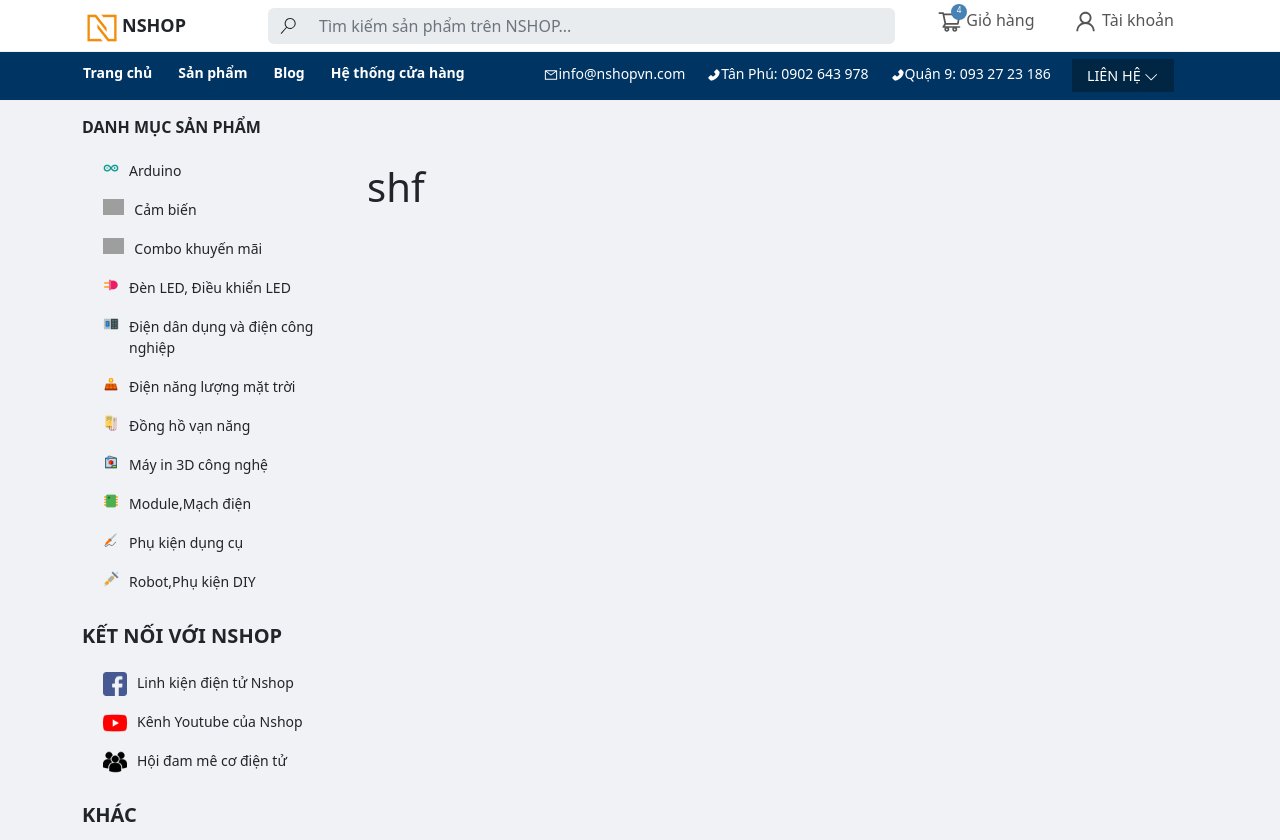
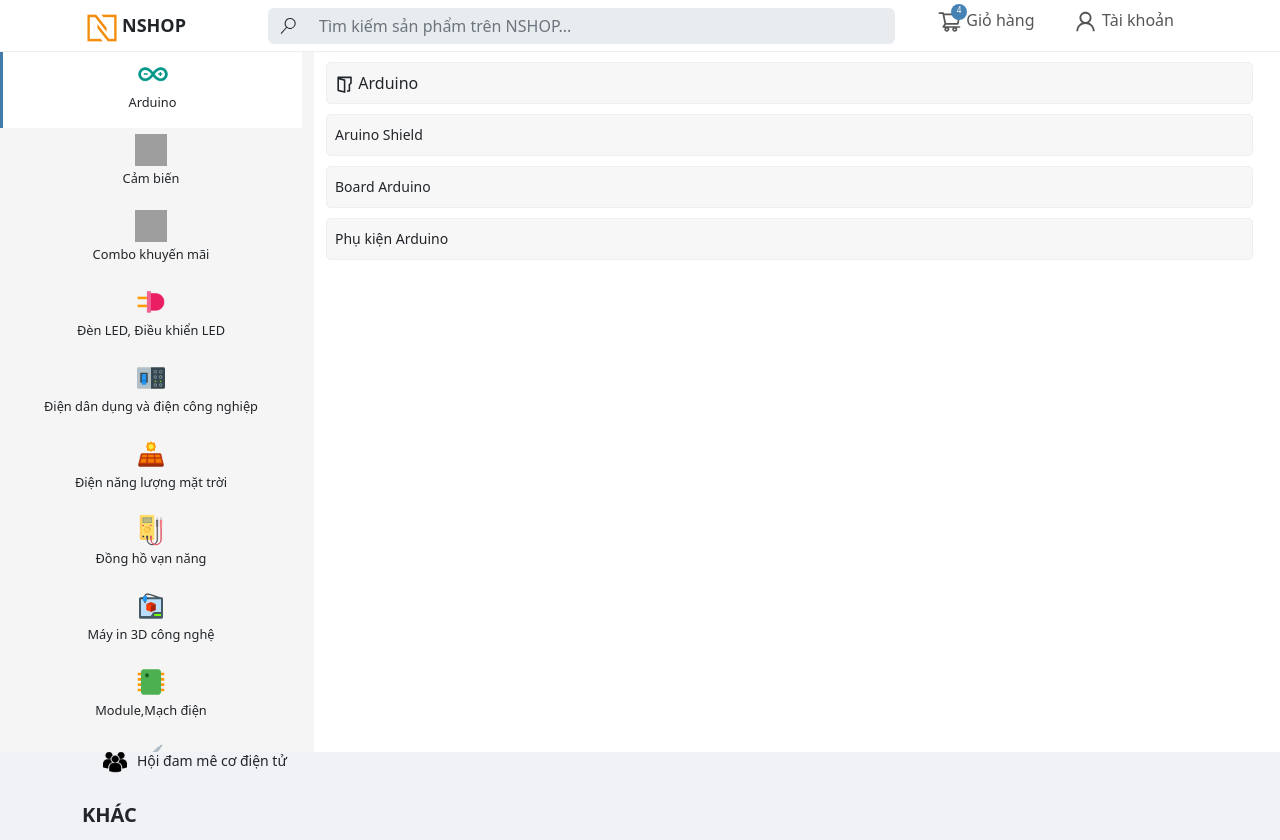
Before and after one commit to baconbao123/Nshop, a React (Create React App) app: page /category in a window 1280 px wide. Built offline with nearby package versions, Linux system fonts and the light colour scheme; grey boxes are pictures that could not be loaded.

Commit message:
Long update category component

```diff
--- a/src/components/Category/Category.css
+++ b/src/components/Category/Category.css
@@ -0,0 +1,75 @@
+
+.container-category{
+    position: fixed;
+    top: 52px;
+    left: 0;
+    right: 0;
+    /* margin-top: 48px !important; */
+    line-height: 1.5rem;
+    min-height: 100vh;
+}
+/*col-md3*/
+.icon-sidebar{
+    text-align: center;
+}
+.ul-category{
+    background-color: #F5F5F5;
+    list-style: none;
+    position: sticky;
+    height: calc(100vh - 100px) ;
+    overflow-y: overlay;
+
+}
+
+.ul-category li{
+    text-align: center;
+    cursor: pointer;
+    padding: 6px 0;
+}
+/*md-9*/
+.container-sidebar{
+    background-color: #fff;
+    list-style: none;
+    position: sticky;
+    height: calc(100vh - 100px) ;
+    overflow-y: auto;
+}
+/*active khi click vào item-category*/
+.active-sidebar-md{
+    border-left: 3px solid #427AA9 ;
+    background-color: #fff;
+}
+/**/
+.childList-sidebar{
+    padding-left: 0px;
+    width: calc(100vw - 37%);
+
+    font-size:.875rem;
+    font-weight: 400;
+}
+.childList-sidebar li{
+    padding: 8px;
+    list-style: none;
+    margin-top: 10px;
+    background-color: #F7F7F7;
+    border-radius: 5px;
+    border: 1px solid #EEEEEE;
+    cursor: pointer;
+}
+/*===============*/
+.content-category{
+    padding: 8px;
+    list-style: none;
+    margin-top: 10px;
+    background-color: #F7F7F7;
+    border-radius: 5px;
+    border: 1px solid #EEEEEE;
+    font-weight: 500;
+    margin-top: 10px;
+    width: calc(100vw - 37%);
+}
+.icon-folder{
+    transform: rotate(90deg);
+    font-size: 1.2rem;
+
+}
--- a/src/components/Category/Category.js
+++ b/src/components/Category/Category.js
@@ -1,8 +1,9 @@
 import React, { useEffect, useState } from 'react'
-import {Row} from 'react-bootstrap'
-import {Col} from 'react-bootstrap'
+import { Row } from 'react-bootstrap'
+import { Col } from 'react-bootstrap'
 
 //img
+import ItemCategory from './ItemCategory'
 import ardyino from "../../img/iconSildebar/arduino-icon.png"
 import cambien from "../../img/iconSildebar/cam-bien.png"
 import combo from "../../img/iconSildebar/combo.png"
@@ -17,18 +18,79 @@
 import facebook from "../../img/iconSildebar/facebook.png"
 import youtube from "../../img/iconSildebar/youtube.png"
 import group from "../../img/iconSildebar/group.png"
+import {RiFolderOpenLine} from 'react-icons/ri'
+/*CSS */
+import './Category.css'
+import './ItemCategory.css'
+
 function Category() {
+  const [items, setItems] = useState([]);
+  const [selectedItem, setSelectedItem] = useState(items[0]);
+  const [selectedContent, setSelectedContent] = useState(null);
+  const [activeItemIndex, setActiveItemIndex] = useState(0);
+  useEffect(() => {
+
+    setItems([{ add: 'true', icon: ardyino, content: "Arduino", child: ['Aruino Shield', 'Board Arduino', 'Phụ kiện Arduino'] },
+    { add: 'true', icon: cambien, content: "Cảm biến", child: ['Cảm biến âm thanh', 'Cảm biến ánh sáng', 'Cảm biến cân nặng (Loadcell)', 'Cảm biến chuyển động', 'Cảm biến độ đục của nước', 'Cảm biến dò line', 'Cảm biến độ pH', 'Cảm biến gió', 'Cảm biến hồng ngoại', 'Cảm biến khoảng cách vật cản'] },
+    { icon: combo, content: "Combo khuyến mãi" },
+    {
+      add: 'true', icon: denLed, content: "Đèn LED, Điều khiển LED", child: ['Đèn báo', 'Đèn báo có còi', 'Đèn led dây', 'Đèn led thanh', 'Led đom đóm', 'Led RGB', 'Led siêu sáng', 'Led thông thường khác', 'Led UV'
+        , 'Mạch điều khiển LED', 'Phụ kiện ngành Led']
+    },
+    { add: 'true', icon: dienDanDung, content: "Điện dân dụng và điện công nghiệp", child: ['Cầu chì', 'CB tép (MCB)', 'Connector', 'Contactor', 'Dụng cụ, phụ kiện', ' Linh kiện điện dân dụng', 'Relay nhiệt'] },
+    { add: 'true', icon: dienNangLuong, content: "Điện năng lượng mặt trời", child: ['Sạc và điều khiển sạc', 'Tấm pin năng lượng mặt trời'] },
+    { add: 'true', icon: dongHo, content: "Đồng hồ vạn năng", child: ['Đồng hồ vạn năng', 'Phụ kiện đồng vạn năng'] },
+    { add: 'true', icon: mayIn, content: "Máy in 3D công nghệ", child: ['Laser', 'Công nghệ'] },
+    { add: 'true', icon: machDien, content: "Module,Mạch điện", child: ['Âm thanh', 'Khuếch đại', 'Biến cao tần', 'Điều khiển động cơ', 'Dimer, Tạo xung', ' Đồng hồ đo dòng điện,điện áp, công suất', 'Đồng hồ ddo nhiệt độ và độ ẩm', 'Đóng ngắt,Relay', 'Giao tiếp,Chuyển đổi'] },
+    { add: 'true', icon: phuKien, content: "Phụ kiện dụng cụ", child: ['Dụng cụ,Linh kiện cơ khí', ' Dụng cụ,Phụ kiện điện tử', ' Máy hàn, khò', 'Phụ kiện làm mạch', 'Phụ kiện máy tính'] },
+    { add: 'true', icon: robot, content: "Robot,Phụ kiện DIY", child: ['Bánh xe', ' Bộ đếm sản phẩm', 'Con quay Spinner', 'Động cơ', ' Giáo dục STEM', 'Mô hình Robot', 'Nam châm điện, van điện từ', 'Phụ kiện DIY', ' Phụ kiện Robot', ' Xi lanh Điện'] }
+    ])
+  }, [])
+
+  useEffect(() => {
+    if (!selectedItem) {
+      setSelectedItem(items[0]);
+      setSelectedContent(items[0]?.content);
+    }
+  }, [items, selectedItem]);
+
+  const handleClickItem = (index) => {
+    const selectedItem = items[index];
+    setSelectedItem(selectedItem);
+    setSelectedContent(selectedItem.content); // Cập nhật nội dung được chọn
+    setActiveItemIndex(index); // cập nhật index
+  };
+
+  const ChildCategory = ({ childArray }) => (
+    <ul className="childList-sidebar">
+      {childArray && childArray.length > 0 ? (
+        childArray.map((child, index) => (
+          <li key={index}>{child}</li>
+        ))
+      ) : (
+        <div>
+
+        </div>
+      )}
+    </ul>
+  );
   return (
-    <div className='mt-5'>
-        <Row>
-            <Col md={3}>
-                <h1>shf</h1>
-            </Col>
-            <Col md={9}>
+    <Row className='container-category'>
+      <ul className="ul-category col-md-3" >
+        {
+          items.map((item, index) => (
+            <li key={index} onClick={() => handleClickItem(index)} className={`li-category ${index === activeItemIndex ? "active-sidebar-md" : ""}`} >
+              <ItemCategory icon={item.icon} content={item.content} ></ItemCategory>
+            </li>
+          ))
+        }
+      </ul>
 
-            </Col>
-        </Row>
-    </div>
+      <ul className='container-sidebar col-md-9'>
+        <li className='content-category'><RiFolderOpenLine className='icon-folder'/> {selectedContent}</li> {/* Hiển thị nội dung được chọn */}
+        {selectedItem && <ChildCategory childArray={selectedItem.child}  />}
+      </ul>
+    </Row>
   )
 }
 
--- /dev/null
+++ b/src/components/Category/ItemCategory.css
@@ -0,0 +1,14 @@
+.category-nav{
+    list-style: none;
+}
+.category-sidebar{
+
+}
+.category-sidebar img{
+    width: 32px;
+    height: 32px;
+}
+
+.content-sidebar{
+    font-size: 12.8px;
+}
--- /dev/null
+++ b/src/components/Category/ItemCategory.js
@@ -0,0 +1,36 @@
+import React, { useEffect, useState } from 'react'
+import styled from 'styled-components';
+import './ItemCategory.css'
+const Div = styled.div`
+
+  ${props => props.show && `
+  {
+    background-color:#fff;
+
+    border-radius:5px;
+    margin:1px;
+    text-algin:center;
+  }
+  `}
+`
+
+export default function ItemCategory({ icon, content,child }) {
+    const [state, setState] = useState(false)
+    const [show, setShow] = useState(false)
+
+    const handleClick = () => {
+        console.log(show);
+
+        setShow(!show)
+        console.log(show);
+    }
+    return (
+        <>
+            <Div className='category-sidebar' onClick={() => setShow(!show)} >
+                <img src={icon} alt="icon" />
+                <p style={{ marginBottom: '8px' }} className='content-sidebar'>{content}</p>
+            </Div>
+        </>
+
+    )
+}
```
